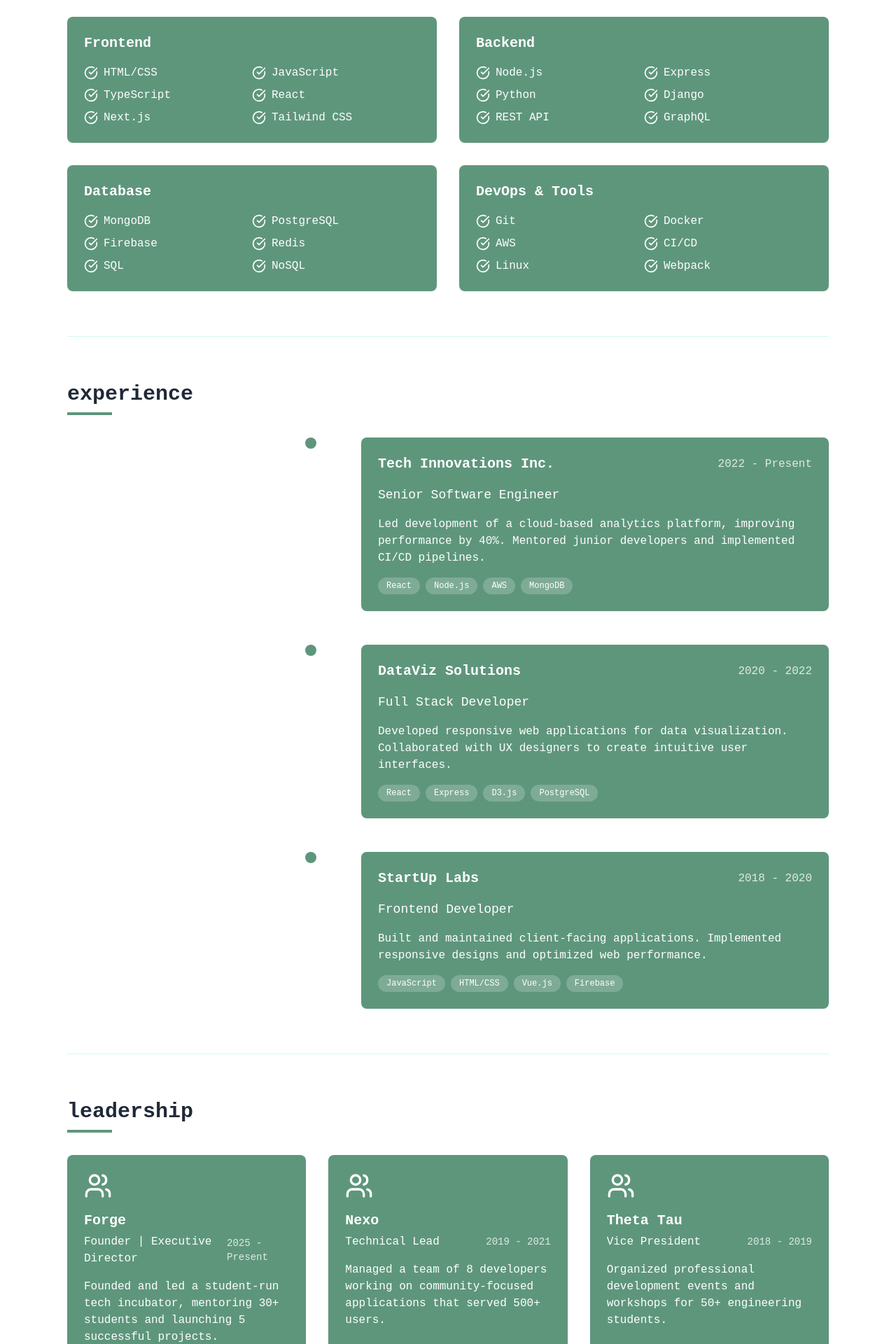
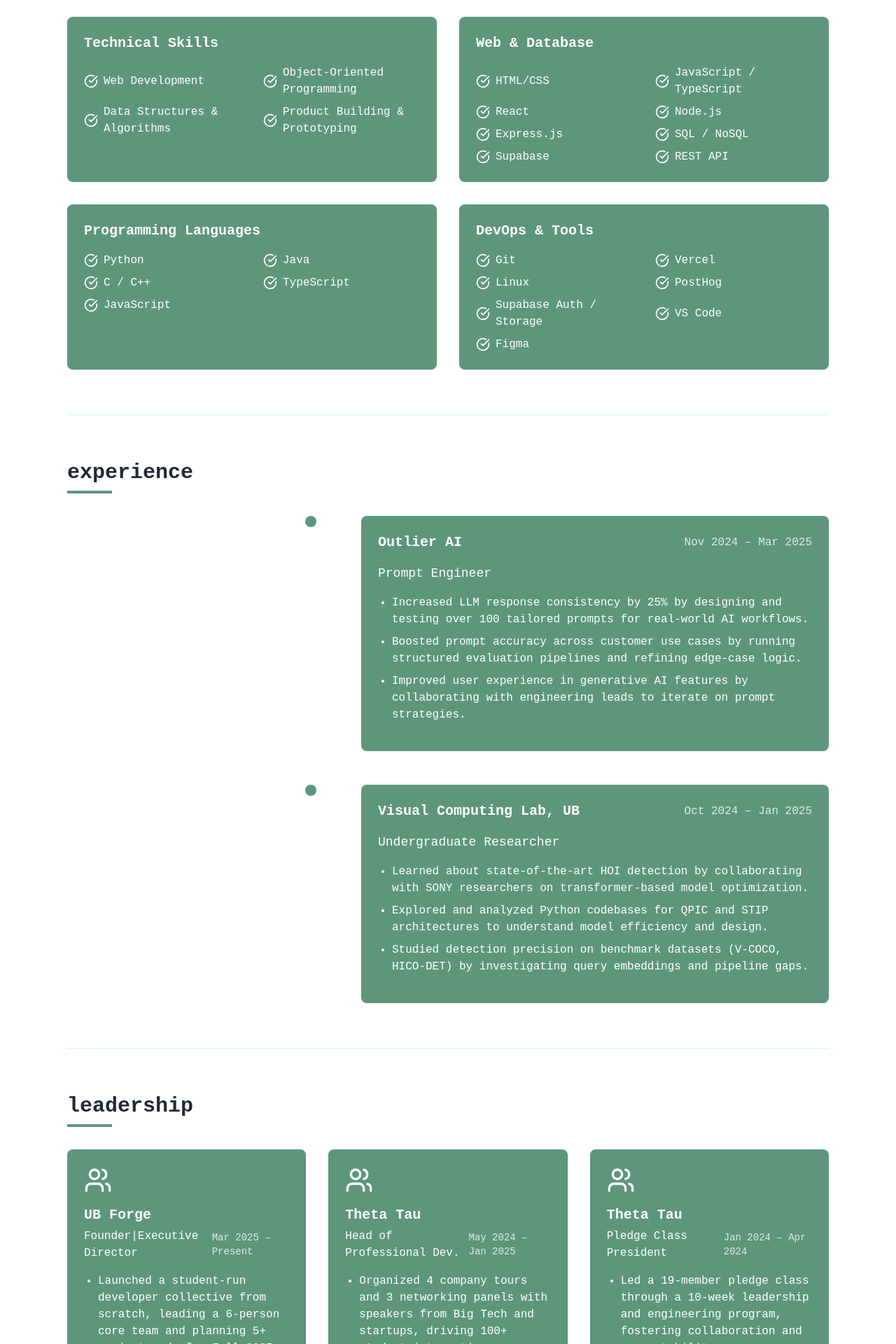
Before and after one commit to AmaanOMO/personal-portfolio, a Next.js app: page / in a window 1280 px wide. Shown: the part 2260-4180 px from the top of the page at 70% size. Built offline with nearby package versions, Linux system fonts and the light colour scheme.

Commit message:
finished most sections

```diff
--- a/src/components/Experience.tsx
+++ b/src/components/Experience.tsx
@@ -4,28 +4,28 @@
 export function Experience() {
   const experiences = [
     {
-      company: 'Tech Innovations Inc.',
-      position: 'Senior Software Engineer',
-      period: '2022 - Present',
-      description:
-        'Led development of a cloud-based analytics platform, improving performance by 40%. Mentored junior developers and implemented CI/CD pipelines.',
-      tech: ['React', 'Node.js', 'AWS', 'MongoDB'],
+      company: 'Outlier AI',
+      position: 'Prompt Engineer',
+      period: 'Nov 2024 – Mar 2025',
+      description: '',
+      tech: [],
+      bullets: [
+        'Increased LLM response consistency by 25% by designing and testing over 100 tailored prompts for real-world AI workflows.',
+        'Boosted prompt accuracy across customer use cases by running structured evaluation pipelines and refining edge-case logic.',
+        'Improved user experience in generative AI features by collaborating with engineering leads to iterate on prompt strategies.',
+      ],
     },
     {
-      company: 'DataViz Solutions',
-      position: 'Full Stack Developer',
-      period: '2020 - 2022',
-      description:
-        'Developed responsive web applications for data visualization. Collaborated with UX designers to create intuitive user interfaces.',
-      tech: ['React', 'Express', 'D3.js', 'PostgreSQL'],
-    },
-    {
-      company: 'StartUp Labs',
-      position: 'Frontend Developer',
-      period: '2018 - 2020',
-      description:
-        'Built and maintained client-facing applications. Implemented responsive designs and optimized web performance.',
-      tech: ['JavaScript', 'HTML/CSS', 'Vue.js', 'Firebase'],
+      company: 'Visual Computing Lab, UB',
+      position: 'Undergraduate Researcher',
+      period: 'Oct 2024 – Jan 2025',
+      description: '',
+      tech: [],
+      bullets: [
+        'Learned about state-of-the-art HOI detection by collaborating with SONY researchers on transformer-based model optimization.',
+        'Explored and analyzed Python codebases for QPIC and STIP architectures to understand model efficiency and design.',
+        'Studied detection precision on benchmark datasets (V-COCO, HICO-DET) by investigating query embeddings and pipeline gaps.',
+      ],
     },
   ]
   return (
@@ -66,17 +66,12 @@
                   <h4 className="text-lg font-medium text-white mb-4">
                     {experience.position}
                   </h4>
-                  <p className="text-white mb-4">{experience.description}</p>
-                  <div className="flex flex-wrap gap-2">
-                    {experience.tech.map((tech, techIndex) => (
-                      <span
-                        key={techIndex}
-                        className="bg-white/20 text-xs px-3 py-1 rounded-full text-white"
-                      >
-                        {tech}
-                      </span>
+                  {/* Bullets */}
+                  <ul className="list-disc pl-5 text-white mb-4 space-y-2">
+                    {experience.bullets.map((bullet, i) => (
+                      <li key={i}>{bullet}</li>
                     ))}
-                  </div>
+                  </ul>
                 </div>
               </div>
             </div>
--- a/src/components/Leadership.tsx
+++ b/src/components/Leadership.tsx
@@ -4,25 +4,32 @@
 export function Leadership() {
   const leadershipRoles = [
     {
-      organization: 'Forge',
-      role: 'Founder | Executive Director',
-      period: '2025 - Present',
-      description:
-        'Founded and led a student-run tech incubator, mentoring 30+ students and launching 5 successful projects.',
-    },
-    {
-      organization: 'Nexo',
-      role: 'Technical Lead',
-      period: '2019 - 2021',
-      description:
-        'Managed a team of 8 developers working on community-focused applications that served 500+ users.',
+      organization: 'UB Forge',
+      role: 'Founder|Executive Director',
+      period: 'Mar 2025 – Present',
+      bullets: [
+        'Launched a student-run developer collective from scratch, leading a 6-person core team and planning 5+ project pods for Fall 2025.',
+        'Built partnerships and internal infrastructure to give students access to real-world product building and startup mentorship.',
+      ],
     },
     {
       organization: 'Theta Tau',
-      role: 'Vice President',
-      period: '2018 - 2019',
-      description:
-        'Organized professional development events and workshops for 50+ engineering students.',
+      role: 'Head of Professional Dev.',
+      period: 'May 2024 – Jan 2025',
+      bullets: [
+        'Organized 4 company tours and 3 networking panels with speakers from Big Tech and startups, driving 100+ student interactions.',
+        'Created a new speaker outreach system to streamline comms and secure higher-caliber guest speakers.',
+      ],
+    },
+    {
+      organization: 'Theta Tau',
+      role: 'Pledge Class President',
+      period: 'Jan 2024 – Apr 2024',
+      bullets: [
+        'Led a 19-member pledge class through a 10-week leadership and engineering program, fostering collaboration and accountability.',
+        'Raised $1,900 to fund and build an Arduino-powered catapult, managing coding, system integration, and final demo.',
+        'Coordinated project logistics and delegated technical tasks across subteams for successful on-time delivery.',
+      ],
     },
   ]
   return (
@@ -47,7 +54,11 @@
               <span className="text-white font-medium">{role.role}</span>
               <span className="text-white/80 text-sm">{role.period}</span>
             </div>
-            <p className="text-white">{role.description}</p>
+            <ul className="list-disc pl-5 text-white mb-2 space-y-2">
+              {role.bullets.map((bullet, i) => (
+                <li key={i}>{bullet}</li>
+              ))}
+            </ul>
           </div>
         ))}
       </div>
--- a/src/components/Projects.tsx
+++ b/src/components/Projects.tsx
@@ -22,11 +22,11 @@
       image: '/Itinera.png',
     },
     {
-      title: 'This Website',
+      title: 'Portfolio Website',
       description:
         'My personal portfolio website, built to showcase my projects, experience, and skills. Designed and developed from scratch with a focus on clean design, accessibility, and performance.',
       tech: ['Next.js', 'TypeScript', 'Tailwind CSS', 'Vercel'],
-      github: 'https://github.com/AmaanOMO/amaansheikh-portfolio',
+      github: 'https://github.com/AmaanOMO/personal-portfolio',
       demo: '#',
       image: '/Portfolio.png',
     },
--- a/src/components/Skills.tsx
+++ b/src/components/Skills.tsx
@@ -1,32 +1,55 @@
 'use client'
 import React from 'react'
 import { CheckCircleIcon } from 'lucide-react'
+
 export function Skills() {
   const skillCategories = [
     {
-      title: 'Frontend',
+      title: 'Technical Skills',
       skills: [
-        'HTML/CSS',
-        'JavaScript',
-        'TypeScript',
-        'React',
-        'Next.js',
-        'Tailwind CSS',
+        'Web Development',
+        'Object-Oriented Programming',
+        'Data Structures & Algorithms',
+        'Product Building & Prototyping',
       ],
     },
     {
-      title: 'Backend',
-      skills: ['Node.js', 'Express', 'Python', 'Django', 'REST API', 'GraphQL'],
+      title: 'Web & Database',
+      skills: [
+        'HTML/CSS',
+        'JavaScript / TypeScript',
+        'React',
+        'Node.js',
+        'Express.js',
+        'SQL / NoSQL',
+        'Supabase',
+        'REST API',
+      ],
     },
     {
-      title: 'Database',
-      skills: ['MongoDB', 'PostgreSQL', 'Firebase', 'Redis', 'SQL', 'NoSQL'],
+      title: 'Programming Languages',
+      skills: [
+        'Python',
+        'Java',
+        'C / C++',
+        'TypeScript',
+        'JavaScript',
+      ],
     },
     {
       title: 'DevOps & Tools',
-      skills: ['Git', 'Docker', 'AWS', 'CI/CD', 'Linux', 'Webpack'],
+      skills: [
+        'Git',
+        'Vercel',
+        'Linux',
+        'PostHog',
+        'Supabase Auth / Storage',
+        'VS Code',
+        'Figma',
+      ],
     },
   ]
+
   return (
     <section id="skills" className="py-16 border-t border-emerald-100">
       <h2 className="text-3xl font-bold mb-2">skills</h2>
@@ -40,11 +63,11 @@
             <h3 className="text-xl font-semibold mb-4 text-white">
               {category.title}
             </h3>
-            <div className="grid grid-cols-2 gap-y-2">
+            <div className="grid grid-cols-1 sm:grid-cols-2 gap-y-2 gap-x-8">
               {category.skills.map((skill, skillIndex) => (
-                <div key={skillIndex} className="flex items-center">
-                  <CheckCircleIcon className="w-5 h-5 text-white mr-2" />
-                  <span className="text-white">{skill}</span>
+                <div key={skillIndex} className="flex items-center space-x-2">
+                  <CheckCircleIcon className="w-5 h-5 min-w-[20px] min-h-[20px] text-white" />
+                  <span className="text-white text-base">{skill}</span>
                 </div>
               ))}
             </div>
--- a/src/components/Videos.tsx
+++ b/src/components/Videos.tsx
@@ -4,28 +4,13 @@
 export function Videos() {
   const videos = [
     {
-      title: 'Building a React Portfolio',
+      title: 'Spurhacks 2025 Edit',
       description:
-        'A step-by-step guide to creating a personal portfolio with React and Tailwind CSS.',
+        '',
       thumbnail:
-        'https://images.unsplash.com/photo-1611162617213-7d7a39e9b1d7?ixlib=rb-4.0.3&ixid=MnwxMjA3fDB8MHxwaG90by1wYWdlfHx8fGVufDB8fHx8&auto=format&fit=crop&w=1074&q=80',
-      duration: '12:45',
-    },
-    {
-      title: 'Modern JavaScript Techniques',
-      description:
-        'Exploring advanced JavaScript patterns and techniques for cleaner, more efficient code.',
-      thumbnail:
-        'https://images.unsplash.com/photo-1627398242454-45a1465c2479?ixlib=rb-4.0.3&ixid=MnwxMjA3fDB8MHxwaG90by1wYWdlfHx8fGVufDB8fHx8&auto=format&fit=crop&w=1074&q=80',
-      duration: '18:32',
-    },
-    {
-      title: 'Responsive Design Principles',
-      description:
-        'Learn how to create truly responsive websites that work on any device.',
-      thumbnail:
-        'https://images.unsplash.com/photo-1550439062-609e1531270e?ixlib=rb-4.0.3&ixid=MnwxMjA3fDB8MHxwaG90by1wYWdlfHx8fGVufDB8fHx8&auto=format&fit=crop&w=1170&q=80',
-      duration: '15:10',
+        'https://img.youtube.com/vi/VWumBIzF4v8/maxresdefault.jpg',
+      duration: '',
+      link: 'https://youtu.be/VWumBIzF4v8',
     },
   ]
   return (
@@ -33,7 +18,7 @@
       <h2 className="text-3xl font-bold mb-2">videos</h2>
       <div className="h-1 w-16 bg-emerald-500 mb-8"></div>
       <p className="text-gray-600 mb-12 max-w-3xl">
-        Check out some of my video tutorials and tech talks.
+        Check out some of my cool videos.
       </p>
       <div className="grid grid-cols-1 md:grid-cols-2 lg:grid-cols-3 gap-8">
         {videos.map((video, index) => (
@@ -62,7 +47,9 @@
               </h3>
               <p className="text-white mb-4 flex-1">{video.description}</p>
               <a
-                href="#"
+                href={video.link}
+                target="_blank"
+                rel="noopener noreferrer"
                 className="text-white hover:text-white/80 transition-colors font-medium"
               >
                 Watch video
```
